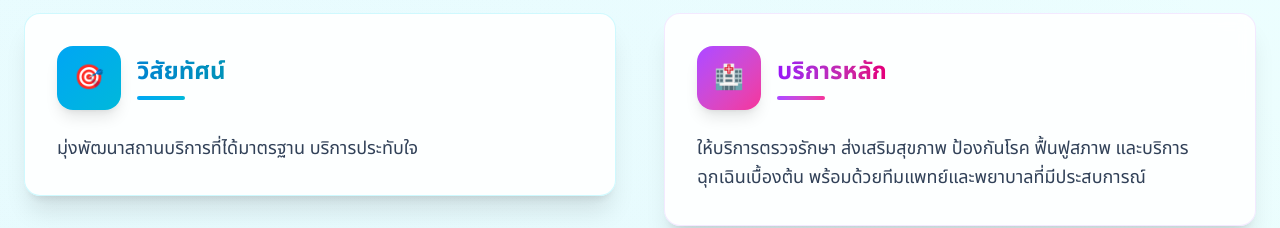
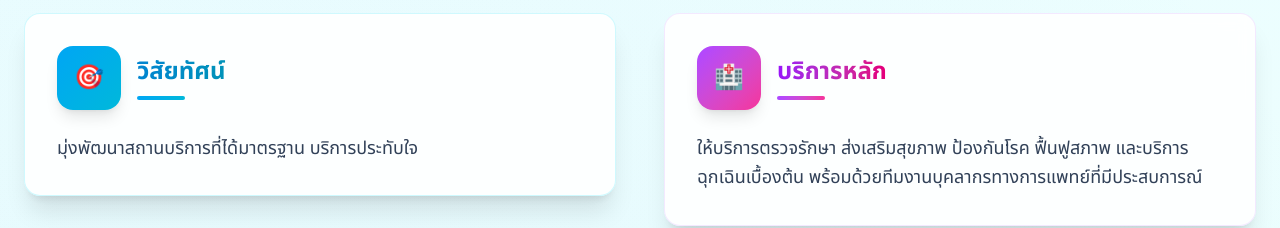
Before and after one commit to pasintojs/nakhamhealth, a Next.js app: page /about in a window 1280 px wide. Shown: the part 1100-1328 px from the top of the page. Built offline with nearby package versions, Linux system fonts and the light colour scheme.

Commit message:
Update AnimatedCallToAction, about page, and services page

```diff
--- a/app/about/page.js
+++ b/app/about/page.js
@@ -225,7 +225,7 @@ export default function AboutPage() {
                 <p className="text-slate-700 text-lg leading-relaxed">
                   ให้บริการตรวจรักษา ส่งเสริมสุขภาพ ป้องกันโรค ฟื้นฟูสภาพ
                   และบริการฉุกเฉินเบื้องต้น
-                  พร้อมด้วยทีมแพทย์และพยาบาลที่มีประสบการณ์
+                  พร้อมด้วยทีมงานบุคลากรทางการแพทย์ที่มีประสบการณ์
                 </p>
               </div>
 
--- a/app/components/AnimatedCallToAction.jsx
+++ b/app/components/AnimatedCallToAction.jsx
@@ -98,7 +98,7 @@ export default function AnimatedCallToAction() {
               {
                 icon: "👨‍⚕️",
                 title: "ทีมผู้เชี่ยวชาญ",
-                description: "แพทย์ พยาบาล เจ้าหน้าที่มืออาชีพ",
+                description: "ทีมงานบุคลากรทางการแพทย์มืออาชีพ",
                 delay: "delay-500",
               },
               {
--- a/app/services/page.js
+++ b/app/services/page.js
@@ -123,7 +123,7 @@ export default function ServicesPage() {
               </h3>
               <p className="text-slate-600 text-center mb-6 max-w-3xl mx-auto">
                 บริการทุกประเภทของเราได้รับการออกแบบมาเพื่อตอบสนองความต้องการด้านสุขภาพของชุมชน
-                โดยมีทีมแพทย์และพยาบาลผู้เชี่ยวชาญคอยให้บริการด้วยความเอาใจใส่และมีคุณภาพ
+                โดยมีทีมงานบุคลากรทางการแพทย์ผู้เชี่ยวชาญคอยให้บริการด้วยความเอาใจใส่และมีคุณภาพ
               </p>
               <div className="text-center">
                 <a
```
